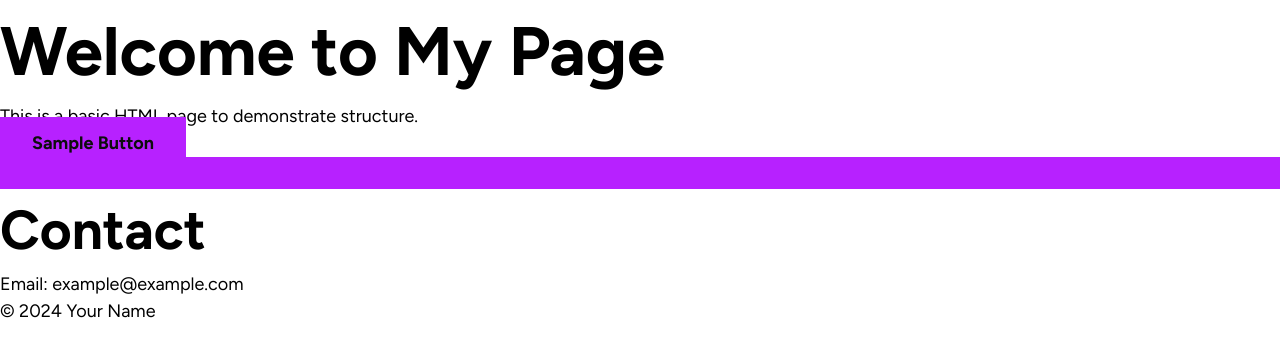
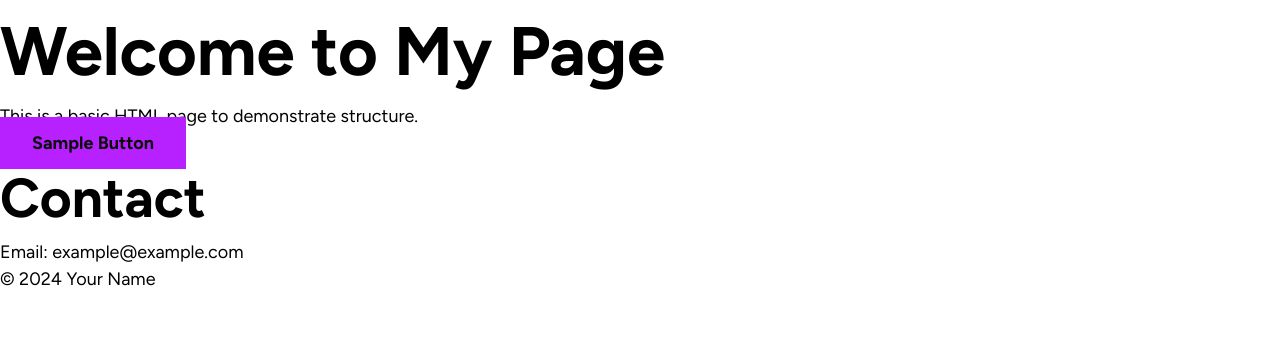
Before and after one commit to raven-developer/earth-movers, a plain HTML site: page index.html in a window 1280 px wide. Drawn offline with Linux system fonts and the light colour scheme.

Commit message:
Update index.html

```diff
--- a/index.html
+++ b/index.html
@@ -26,8 +26,6 @@
     </a>
   </header>
 
-  <div class="w-button"></div>
-
   <main>
 
     <section>
```
